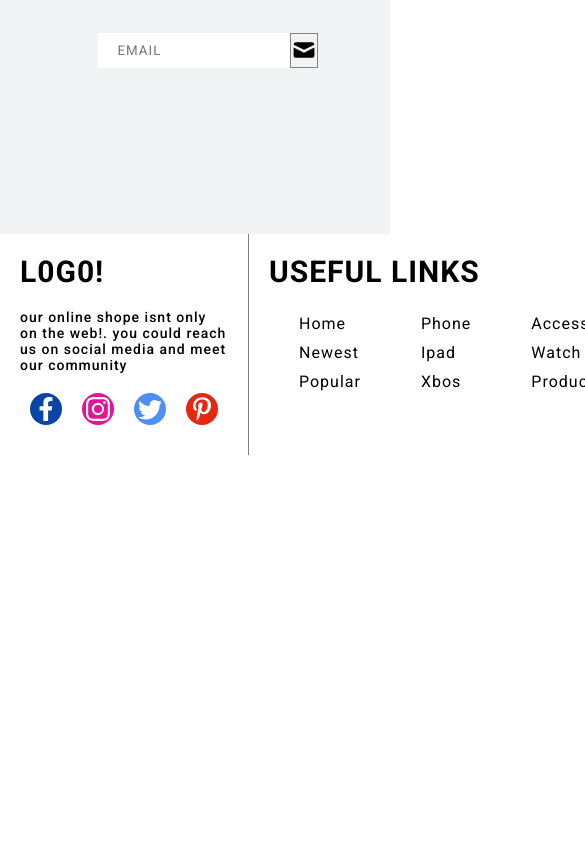
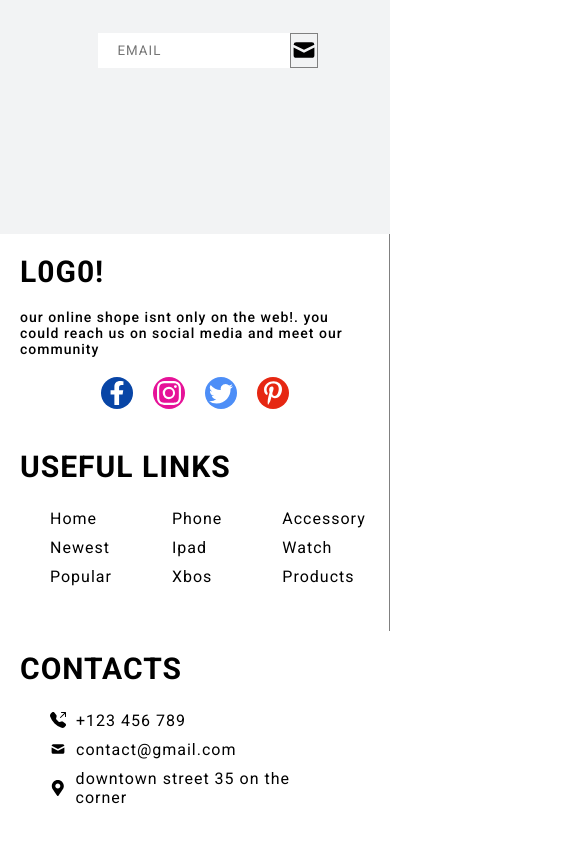
Before and after one commit to islemwilcher/e-commerce, a React (Create React App) app: page / in a window 390 px wide. Shown: the part 7538-8380 px from the top of the page, 585 px wide, since content can reach past the window. Before the commit the page ends 7993 px from the top, so only its background shows below. Built offline with nearby package versions, Linux system fonts and the light colour scheme.

Commit message:
making the footer mobile frindly

```diff
--- a/src/components/Footer.jsx
+++ b/src/components/Footer.jsx
@@ -6,6 +6,11 @@ import { HiMail } from 'react-icons/hi'
 
 const Container = styled.div`
     display: flex;
+    flex-direction: row;
+
+    @media(max-width: 768px) {
+        flex-direction: column;
+    }
 `
 const Left = styled.div`
     flex: 1;
@@ -105,7 +110,7 @@ const Footer = () => {
                 </Links>
             </Center>
             <Right>
-            <Title>USEFUL LINKS</Title>
+            <Title>CONTACTS</Title>
             <UL>
                     <LI><BsTelephoneOutboundFill size='16' style={{ marginRight: '10px'}} />+123 456 789</LI>
                     <LI><HiMail size='16' style={{ marginRight: '10px'}} />contact@gmail.com</LI>
```
